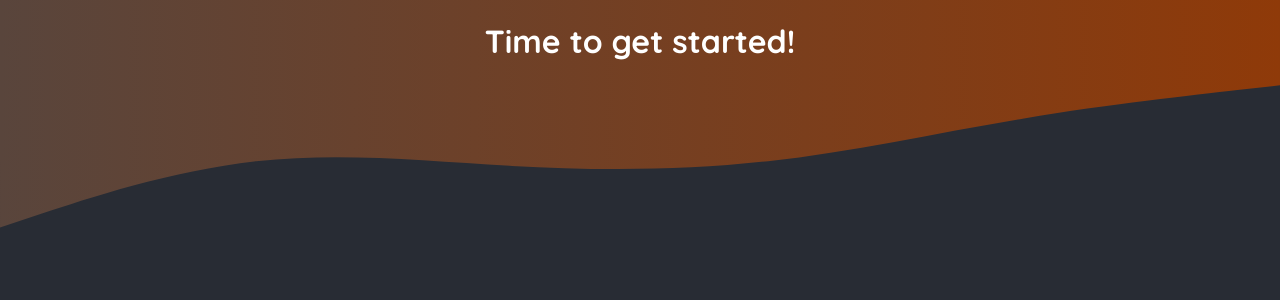
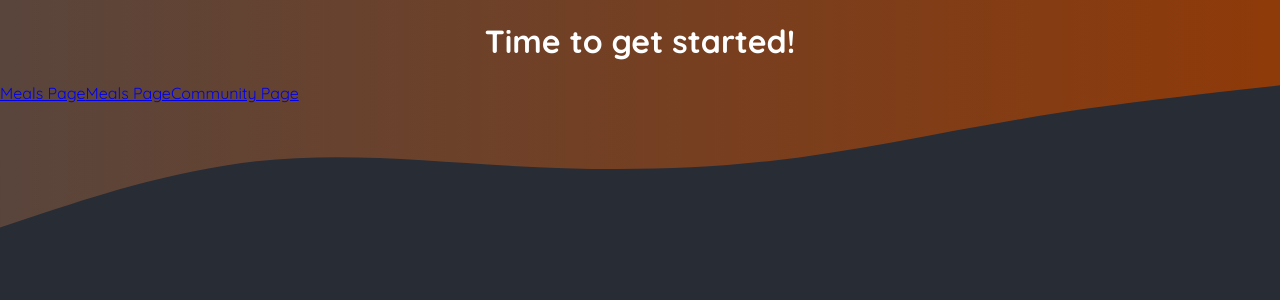
Before and after one commit to alexmilic/foodies-nextjs-app, a Next.js app: page / in a window 1280 px wide. Shown: the top 300 px of the page. Built offline with nearby package versions, Linux system fonts and the light colour scheme.

Commit message:
Added pages

```diff
--- /dev/null
+++ b/app/community/page.js
@@ -0,0 +1,5 @@
+export default function CommunityPage() {
+  return (
+    <h1>CommunityPage Page</h1>
+  )
+};
--- /dev/null
+++ b/app/meals/page.js
@@ -0,0 +1,5 @@
+export default function MealsPage() {
+  return (
+    <h1>Meals Page</h1>
+  )
+};
--- /dev/null
+++ b/app/meals/share/page.js
@@ -0,0 +1,5 @@
+export default function ShareMealPage() {
+  return (
+    <h1>ShareMeal Page</h1>
+  )
+};
--- a/app/page.js
+++ b/app/page.js
@@ -1,9 +1,16 @@
+import Link from "next/link";
+
 export default function Home() {
   return (
     <main>
       <h1 style={{ color: 'white', textAlign: 'center' }}>
         Time to get started!
       </h1>
+      <p>
+        <Link href="/meals">Meals Page</Link>
+        <Link href="/meals/share">Meals Page</Link>
+        <Link href="/community">Community Page</Link>
+      </p>
     </main>
   );
 }
```
Also changed, not shown: app/meals/[mealSlug]/page.js (added, +9 -0 lines).
